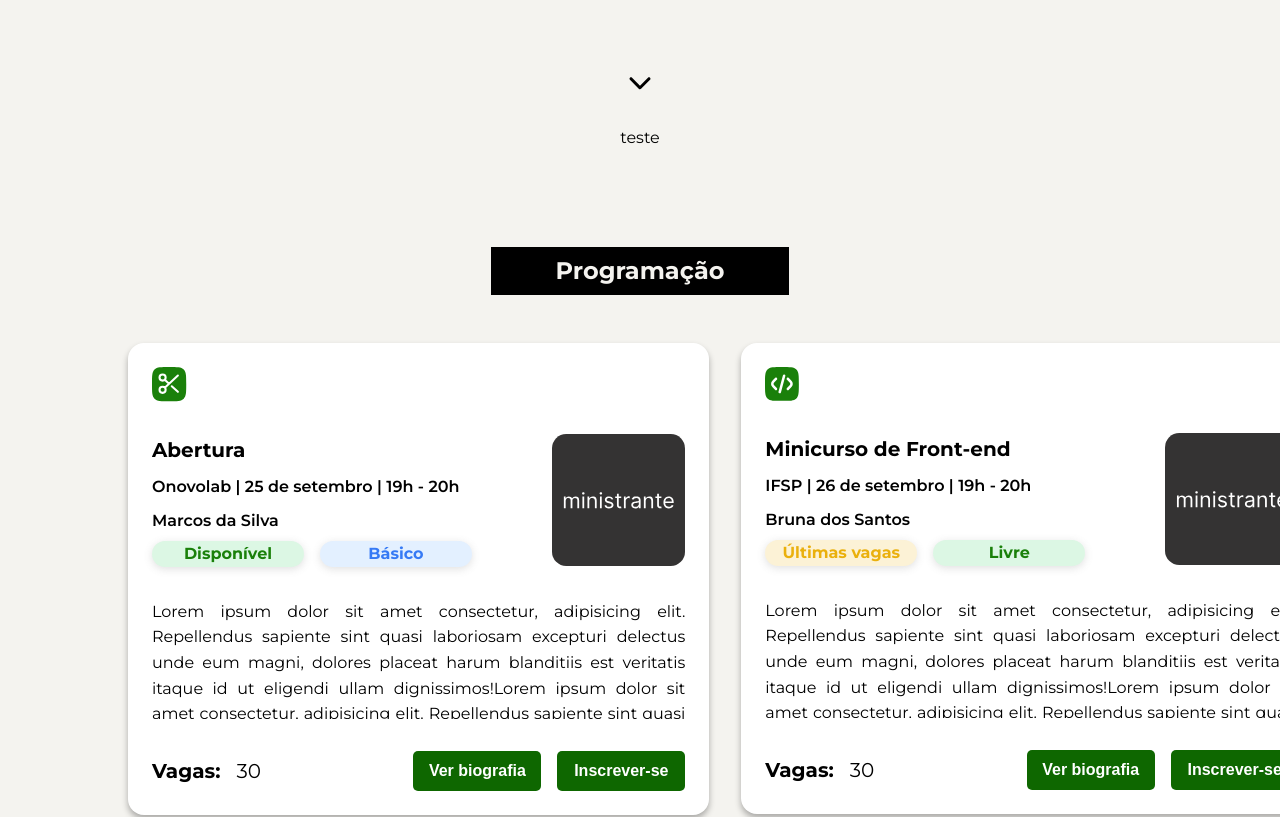
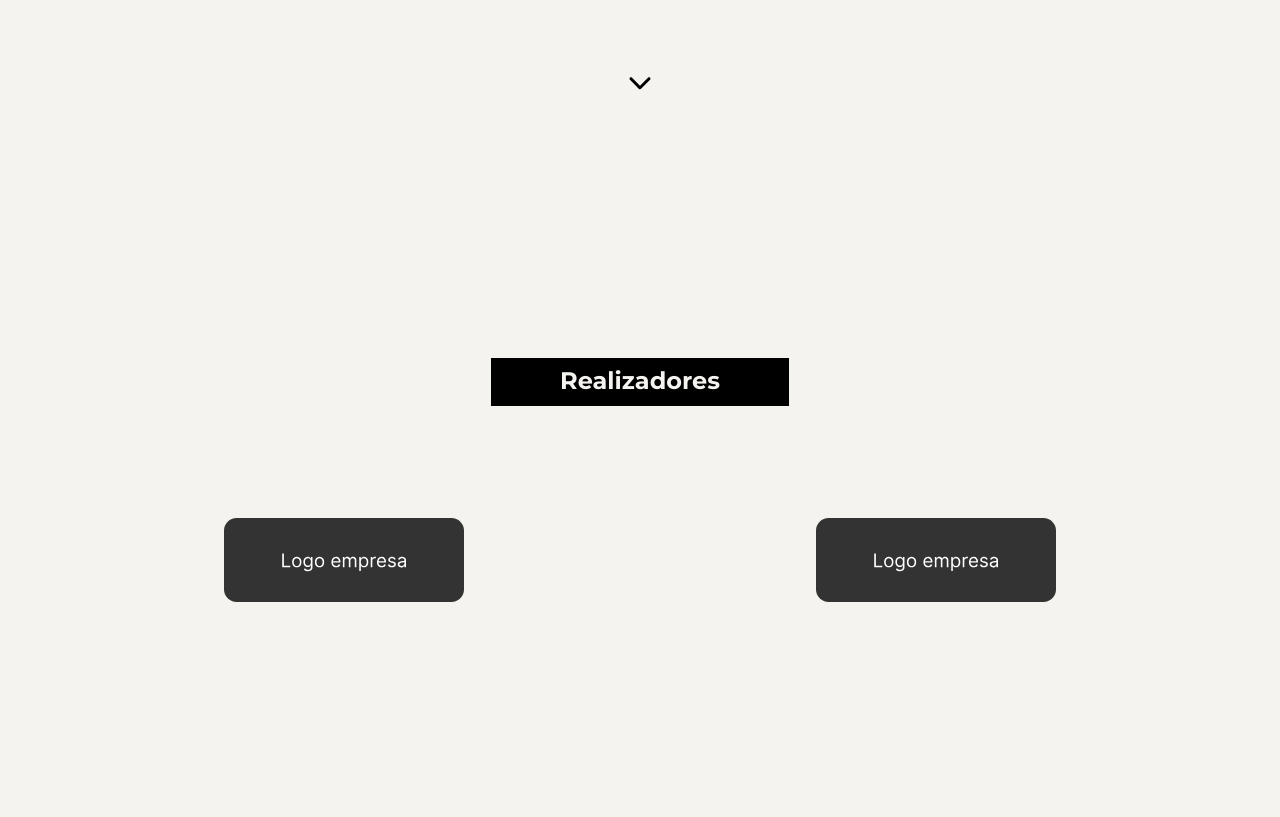
Before and after one commit to pet-ads/wecomp-new, a React (Vite) app: page / in a window 1280 px wide. Shown: the part 2400-3217 px from the top of the page. Built offline with nearby package versions, Linux system fonts and the light colour scheme.

Commit message:
feat: create directors section

```diff
--- a/src/components/sections/Directors/index.tsx
+++ b/src/components/sections/Directors/index.tsx
@@ -1,5 +1,41 @@
+import ArrowButton from "../../ui/ArrowButton";
+import SubTitle from "../../ui/SubTitle";
 
+import useSectionRefs from "../../../hooks/useSectionRefs";
+
+import {
+  DirectorContainer,
+  DirectorContent,
+  DirectorLogo,
+  DirectorsLogoContainer,
+} from "./styles";
+import useFetchDirectorsSection from "../../../hooks/useFetchDirectorsSection";
 
 export default function Directors() {
-    return <>teste</>
+  const { sections } = useSectionRefs();
+  const data = useFetchDirectorsSection();
+
+  const handleRedirectOnClick = (url: string) => {
+    window.open(url, "_blank");
+  };
+
+  return (
+    <DirectorContainer ref={sections.directors}>
+      <DirectorContent>
+        <SubTitle children="Realizadores" />
+        <DirectorsLogoContainer>
+          {data.map((director) => (
+            <DirectorLogo
+              key={director.id}
+              src={director.logoPath}
+              alt={director.logoAlternativeText}
+              width={director.width}
+              onClick={() => handleRedirectOnClick(director.link)}
+            />
+          ))}
+        </DirectorsLogoContainer>
+      </DirectorContent>
+      <ArrowButton sectionRef={sections.programming} />
+    </DirectorContainer>
+  );
 }
--- a/src/components/sections/Directors/styles.ts
+++ b/src/components/sections/Directors/styles.ts
@@ -0,0 +1,75 @@
+import styled from "styled-components";
+
+import {
+  SectionContainer,
+  SectionContent,
+} from "../../../styles/SectionContainer";
+
+export const DirectorContainer = styled(SectionContainer)`
+  background: var(--background-color);
+`;
+
+export const DirectorContent = styled(SectionContent)`
+  min-width: 80%;
+  max-width: 80%;
+
+  background: var(--background-color);
+
+  @media (min-width: 768px) {
+    min-width: 70%;
+    max-width: 70%;
+  }
+
+  @media (min-width: 1080px) {
+    min-width: 65%;
+    max-width: 65%;
+  }
+
+  @media (min-width: 1400px) {
+    min-width: 60%;
+    max-width: 60%;
+  }
+
+  @media (min-width: 2000px) {
+    min-width: 45%;
+    max-width: 45%;
+  }
+`;
+
+export const DirectorsLogoContainer = styled.div`
+  display: flex;
+  align-items: center;
+  justify-content: space-between;
+
+  width: 100%;
+  height: 100%;
+
+  padding: 2rem 0;
+
+  margin: 5rem 0;
+
+  gap: 3rem;
+
+  @media (max-width: 768px) {
+    flex-direction: column;
+    justify-content: center;
+
+    margin: 1rem 0;
+  }
+`;
+
+export const DirectorLogo = styled.img<{ width?: string }>`
+  height: 100%;
+  max-width: 15rem;
+  width: ${({ width }) => width || "30%"};
+  object-fit: contain;
+  overflow: hidden;
+
+  cursor: pointer;
+
+  @media (max-width: 768px) {
+    width: 90%;
+  }
+
+
+`;
```
